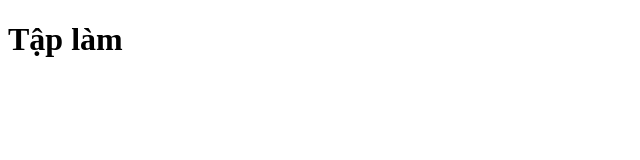
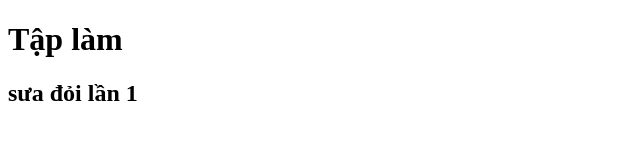
Before and after one commit to dnhoi/project, a plain HTML site: page index.html in a window 1280 px wide. Shown: the whole page, without its empty margins (0-640 px from the left). Drawn offline with Linux system fonts and the light colour scheme.

Commit message:
sửa đổi lần 1

```diff
--- a/index.html
+++ b/index.html
@@ -7,5 +7,6 @@
 </head>
 <body>
     <h1>Tập làm </h1>
+    <h2>sưa đỏi lần 1</h2>
 </body>
 </html>
```
